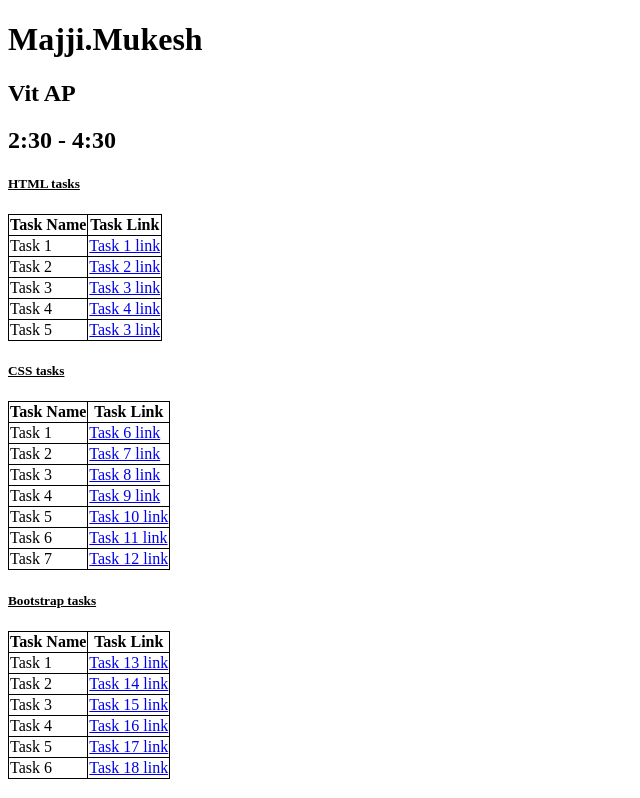
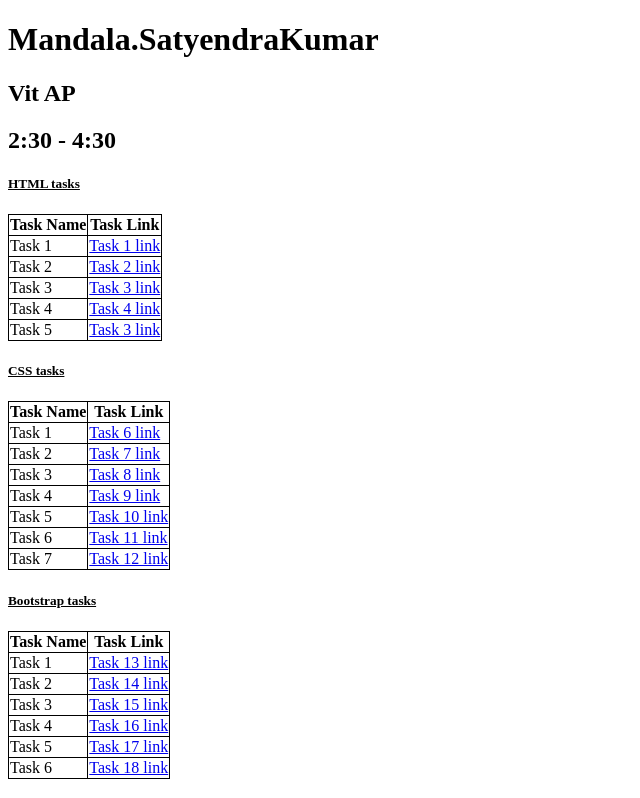
Before and after one commit to satya-name/JSTasks, a plain HTML site: page index.html in a window 1280 px wide. Shown: the top 798 px of the page, without its empty margins (0-640 px from the left). Drawn offline with Linux system fonts and the light colour scheme.

Commit message:
Update index.html

```diff
--- a/index.html
+++ b/index.html
@@ -4,7 +4,7 @@
   <head>
     <meta charset="UTF-8" />
     <meta name="viewport" content="width=device-width, initial-scale=1.0" />
-    <title>Majji.Mukesh</title>
+    <title>Mandala.SatyendraKumar</title>
     <style>
       table,
       th,
@@ -16,7 +16,7 @@
     </style>
   </head>
   <body>
-    <h1>Majji.Mukesh</h1>
+    <h1>Mandala.SatyendraKumar</h1>
     <h2>Vit AP</h2>
     <h2>2:30 - 4:30</h2>
 
```
